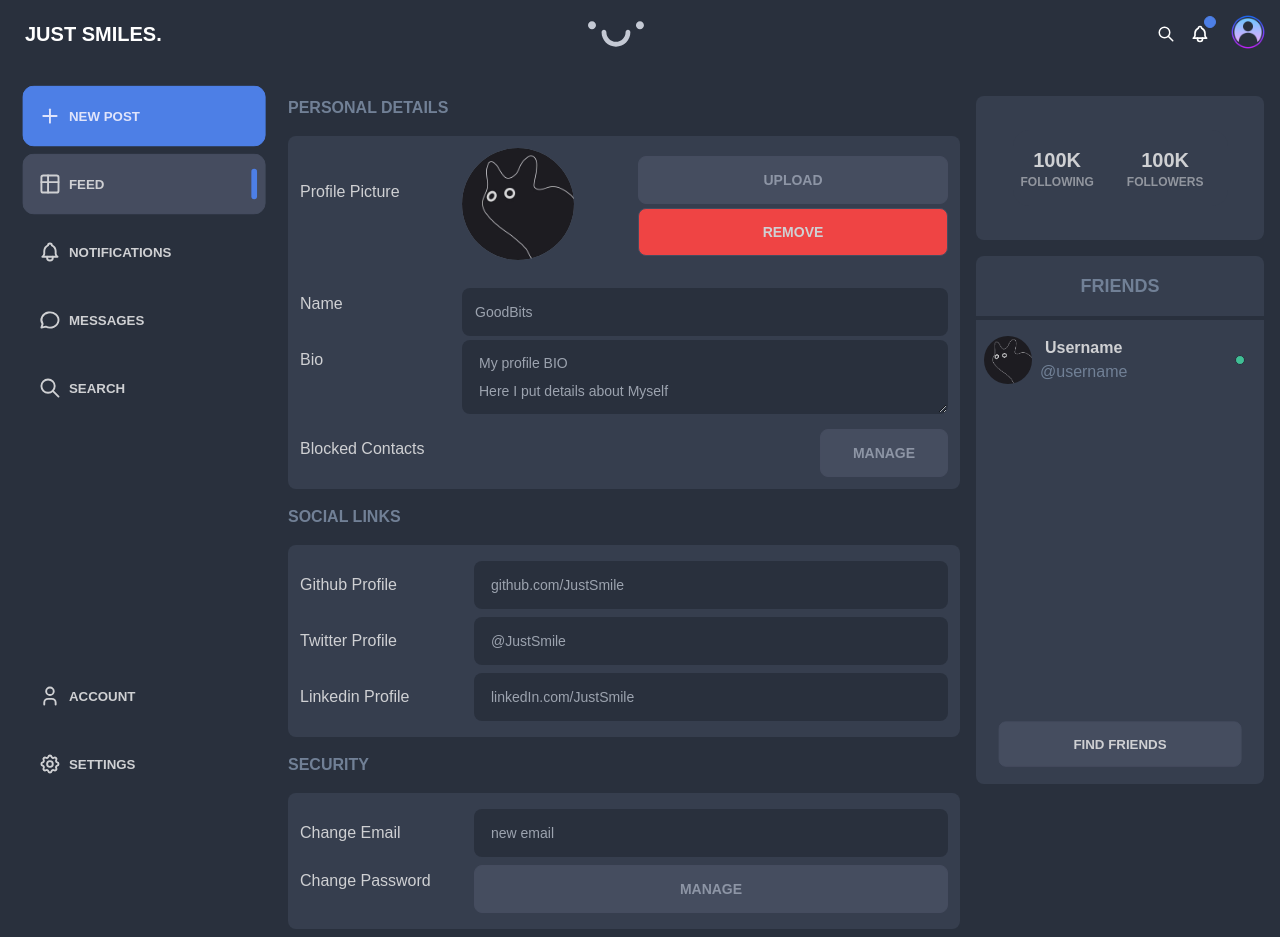
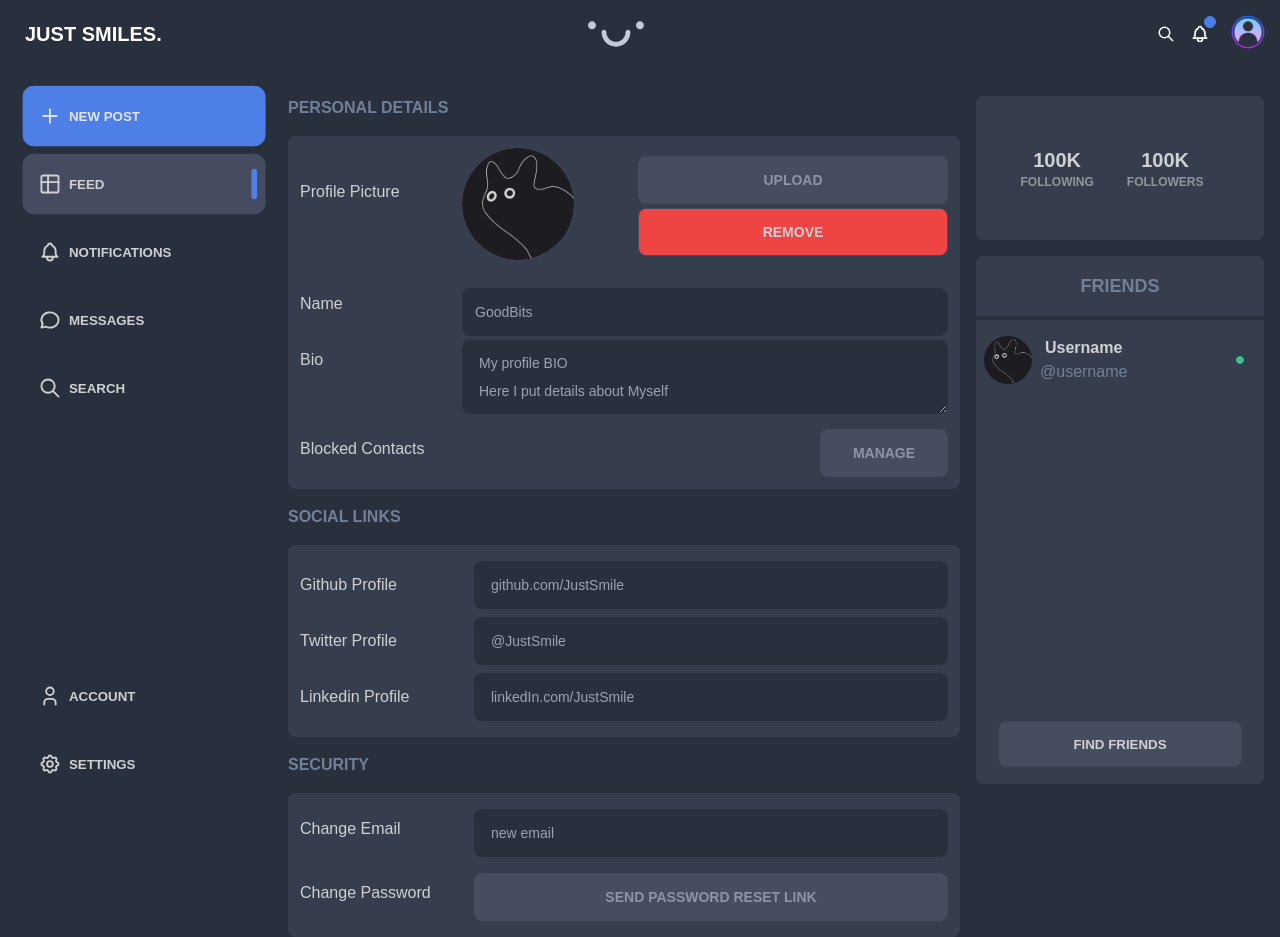
Before and after one commit to Sameers12s/JustSmile-1, a React (Vite) app: page /setting in a window 1280 px wide. Built offline with nearby package versions, Linux system fonts and the light colour scheme.

Commit message:
security update

```diff
--- a/src/components/Security.jsx
+++ b/src/components/Security.jsx
@@ -2,8 +2,8 @@ const Security = () => {
   return (
     <div className="flex h-full w-full items-center justify-center">
       <div className="flex flex-col h-auto w-full justify-between bg-neutrals-800 rounded-lg">
-        <div className="flex flex-row px-3 pt-4">
-          <h1 className=" basis-1/4 mt-3 mr-4">Change Email</h1>
+        <div className="flex flex-row px-3 pt-4 pb-2">
+          <h1 className=" basis-1/4 mr-4 mt-2">Change Email</h1>
           <div className="basis-3/4">
             <input
               id="email"
@@ -13,13 +13,13 @@ const Security = () => {
           </div>
         </div>
         <div className="flex flex-row px-3 pb-4">
-          <h1 className="basis-1/4 mt-3 mr-4">Change Password</h1>
+          <h1 className="basis-1/4 mt-4 mr-4">Change Password</h1>
           <div className="basis-3/4">
             <button
               type="button"
               className="btn w-full text-neutrals-500 bg-neutrals-700 mt-2"
             >
-              MANAGE
+              SEND PASSWORD RESET LINK
             </button>
           </div>
         </div>
```
